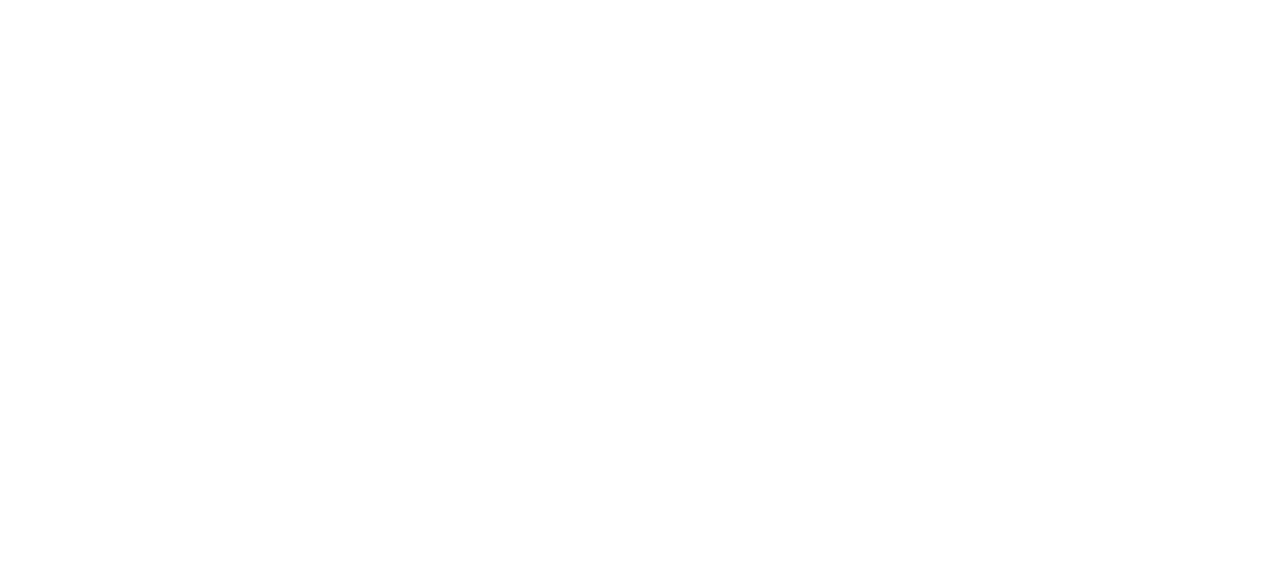
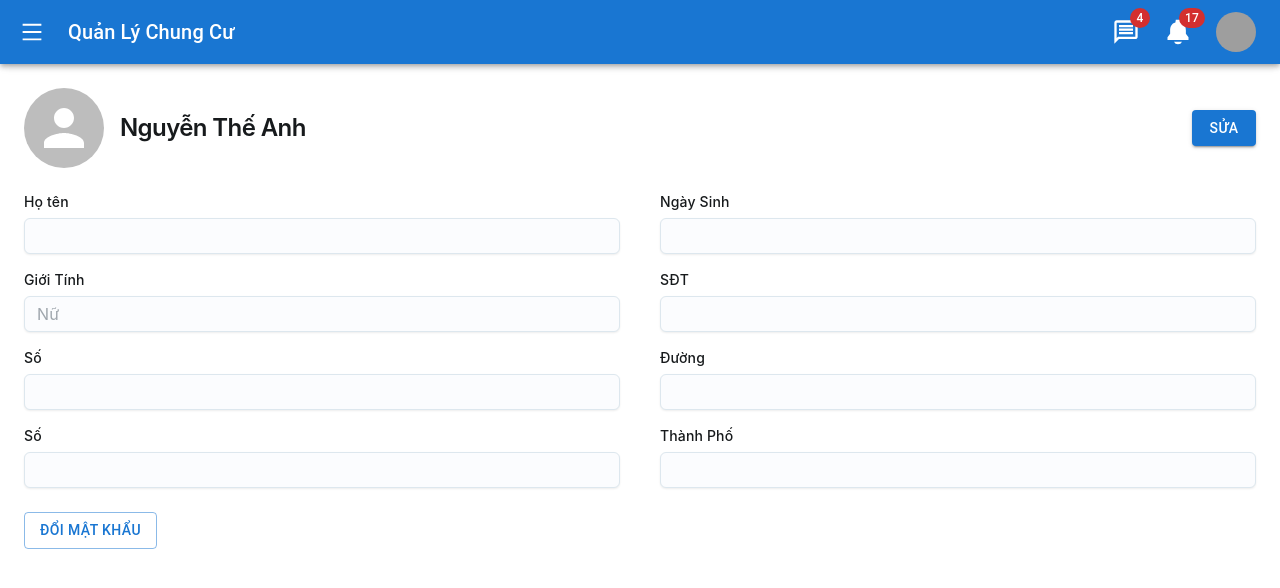
Before and after one commit to ntheanh-dev/apartment-management-reactjs, a React (Create React App) app: page /profile in a window 1280 px wide. Before the commit this address had no page. Shown: the top 588 px of the page. Built offline with nearby package versions, Linux system fonts and the light colour scheme; grey boxes are pictures that could not be loaded.

Commit message:
feat(ui): add profile page, handle change password

```diff
--- a/src/configs/APIs.js
+++ b/src/configs/APIs.js
@@ -9,6 +9,7 @@
     addRelative: 'relatives/add/',
     login: 'token',
     myInfo: 'residents/my-info/',
+    changePassWord: 'change-password/',
 };
 
 export const authApi = () => {
--- /dev/null
+++ b/src/pages/profile/index.js
@@ -0,0 +1,200 @@
+import { Typography } from '@mui/joy';
+import FormControl from '@mui/joy/FormControl';
+import FormLabel from '@mui/joy/FormLabel';
+import Input from '@mui/joy/Input';
+import {
+    Alert,
+    Avatar,
+    Button,
+    Dialog,
+    DialogActions,
+    DialogTitle,
+    DialogContentText,
+    Grid,
+    Snackbar,
+    TextField,
+    Backdrop,
+    CircularProgress,
+} from '@mui/material';
+import React, { useState } from 'react';
+import { useSelector } from 'react-redux';
+import { authApi, endPoints } from '../../configs/APIs';
+
+const Profile = () => {
+    //--------------Dialog--------------
+    const [openDialog, setOpenDialog] = useState(false);
+    //---------------Alert---------------
+    const [alertMessage, setAlertMessage] = useState('Đã Có Lỗi Xảy Ra');
+    const [alertType, setAlertType] = useState('error');
+    const [openAleart, setOpenAlert] = useState(false);
+    const [loading, setLoading] = useState(false);
+    const [oldPassword, setOldPassword] = useState('');
+    const [newPassword, setNewPassword] = useState('');
+    const { data } = useSelector((state) => state.user);
+
+    const handleChangePassword = () => {
+        setLoading(true);
+        setOpenDialog(false);
+        const fetchApi = async () => {
+            try {
+                var res = await authApi().post(
+                    endPoints['changePassWord'],
+                    JSON.stringify({
+                        oldPassword: oldPassword,
+                        newPassword: newPassword,
+                    }),
+                    {
+                        headers: {
+                            'Content-Type': 'application/json;charset=UTF-8',
+                        },
+                    },
+                );
+                if (res.data.code === 1007) {
+                    setAlertMessage('Mật Khẩu Sai');
+                    setAlertType('error');
+                    setOpenAlert(true);
+                    setOpenDialog(true);
+                } else {
+                    setAlertMessage('Đổi Mật Khẩu Thành Công');
+                    setAlertType('success');
+                    setOpenAlert(true);
+                }
+            } catch (ex) {
+                setAlertMessage('Đã Có Lỗi Xảy Ra');
+                setAlertType('error');
+                setOpenAlert(true);
+                setOpenDialog(true);
+            } finally {
+                setLoading(false);
+            }
+        };
+        fetchApi();
+    };
+
+    return (
+        <div className="p-6 flex flex-col gap-4">
+            <div className="flex justify-between items-center">
+                <div className="flex items-center gap-3">
+                    <Avatar alt="A" src={data.avatar} sx={{ width: 80, height: 80 }} />
+                    <div className="flex flex-col">
+                        <Typography level="h3">Nguyễn Thế Anh</Typography>
+                        {data.email && <Typography level="body-sm">data.email</Typography>}
+                    </div>
+                </div>
+                <div>
+                    <Button variant="contained">Sửa</Button>
+                </div>
+            </div>
+            <Grid container rowSpacing={2} columnSpacing={5}>
+                <Grid item xs={6}>
+                    <FormControl>
+                        <FormLabel>Họ tên</FormLabel>
+                        <Input disabled value={data.fullName} />
+                    </FormControl>
+                </Grid>
+                <Grid item xs={6}>
+                    <FormControl>
+                        <FormLabel>Ngày Sinh</FormLabel>
+                        <Input disabled value={data.dateOfBirth} />
+                    </FormControl>
+                </Grid>
+                <Grid item xs={6}>
+                    <FormControl>
+                        <FormLabel>Giới Tính</FormLabel>
+                        <Input disabled value={data.gender ? 'Nam' : 'Nữ'} />
+                    </FormControl>
+                </Grid>
+                <Grid item xs={6}>
+                    <FormControl>
+                        <FormLabel>SĐT</FormLabel>
+                        <Input disabled value={data.phone} />
+                    </FormControl>
+                </Grid>
+                <Grid item xs={6}>
+                    <FormControl>
+                        <FormLabel>Số</FormLabel>
+                        <Input disabled value={data.ward} />
+                    </FormControl>
+                </Grid>
+                <Grid item xs={6}>
+                    <FormControl>
+                        <FormLabel>Đường</FormLabel>
+                        <Input disabled value={data.address} />
+                    </FormControl>
+                </Grid>
+                <Grid item xs={6}>
+                    <FormControl>
+                        <FormLabel>Số</FormLabel>
+                        <Input disabled value={data.numberPlate} />
+                    </FormControl>
+                </Grid>
+                <Grid item xs={6}>
+                    <FormControl>
+                        <FormLabel>Thành Phố</FormLabel>
+                        <Input disabled value={data.city} />
+                    </FormControl>
+                </Grid>
+            </Grid>
+            <div className="flex justify-start">
+                <Button onClick={() => setOpenDialog(true)} variant="outlined">
+                    Đổi Mật Khẩu
+                </Button>
+            </div>
+
+            <Backdrop sx={{ color: '#fff', zIndex: (theme) => theme.zIndex.drawer + 1 }} open={loading}>
+                <CircularProgress color="inherit" />
+            </Backdrop>
+
+            <Dialog open={openDialog} aria-labelledby="draggable-dialog-title">
+                <DialogTitle id="draggable-dialog-title">Đổi Mật Khẩu</DialogTitle>
+                <DialogContentText>
+                    <DialogContentText>
+                        <div className="pt-2 px-4">
+                            <Grid rowSpacing={2} columnSpacing={2}>
+                                <Grid item xs={12}>
+                                    <TextField
+                                        sx={{ width: '30ch' }}
+                                        label="Mật Khẩu Cũ"
+                                        variant="outlined"
+                                        value={oldPassword}
+                                        type="password"
+                                        onChange={(e) => setOldPassword(e.target.value)}
+                                    />
+                                </Grid>
+                                <Grid item xs={12} className="mt-2">
+                                    <TextField
+                                        sx={{ width: '30ch' }}
+                                        label="Mật Khẩu Mới"
+                                        variant="outlined"
+                                        value={newPassword}
+                                        type="password"
+                                        onChange={(e) => setNewPassword(e.target.value)}
+                                    />
+                                </Grid>
+                            </Grid>
+                        </div>
+                    </DialogContentText>
+                </DialogContentText>
+                <DialogActions>
+                    <Button onClick={() => setOpenDialog(false)}>Huỷ</Button>
+                    <Button autoFocus onClick={() => handleChangePassword()}>
+                        Thêm
+                    </Button>
+                </DialogActions>
+            </Dialog>
+
+            <Snackbar
+                open={openAleart}
+                onClose={() => setOpenAlert(false)}
+                autoHideDuration={6000}
+                anchorOrigin={{ horizontal: 'right', vertical: 'top' }}
+            >
+                <Alert severity={alertType} va sx={{ width: '100%' }}>
+                    {alertMessage}
+                </Alert>
+            </Snackbar>
+        </div>
+    );
+};
+
+export default Profile;
--- a/src/routes/index.js
+++ b/src/routes/index.js
@@ -2,6 +2,7 @@
 import Cabinet from '../pages/cabinet';
 import Chat from '../pages/chat';
 import Home from '../pages/home/Home';
+import Profile from '../pages/profile';
 import Relative from '../pages/relatives';
 
 const publicRoutes = [
@@ -9,6 +10,7 @@
     { path: '/chat', component: Chat },
     { path: '/cabinet', component: Cabinet },
     { path: '/relatives', component: Relative },
+    { path: '/profile', component: Profile },
     { path: '/login', component: Login, isNotDefault: true },
 ];
 
```
